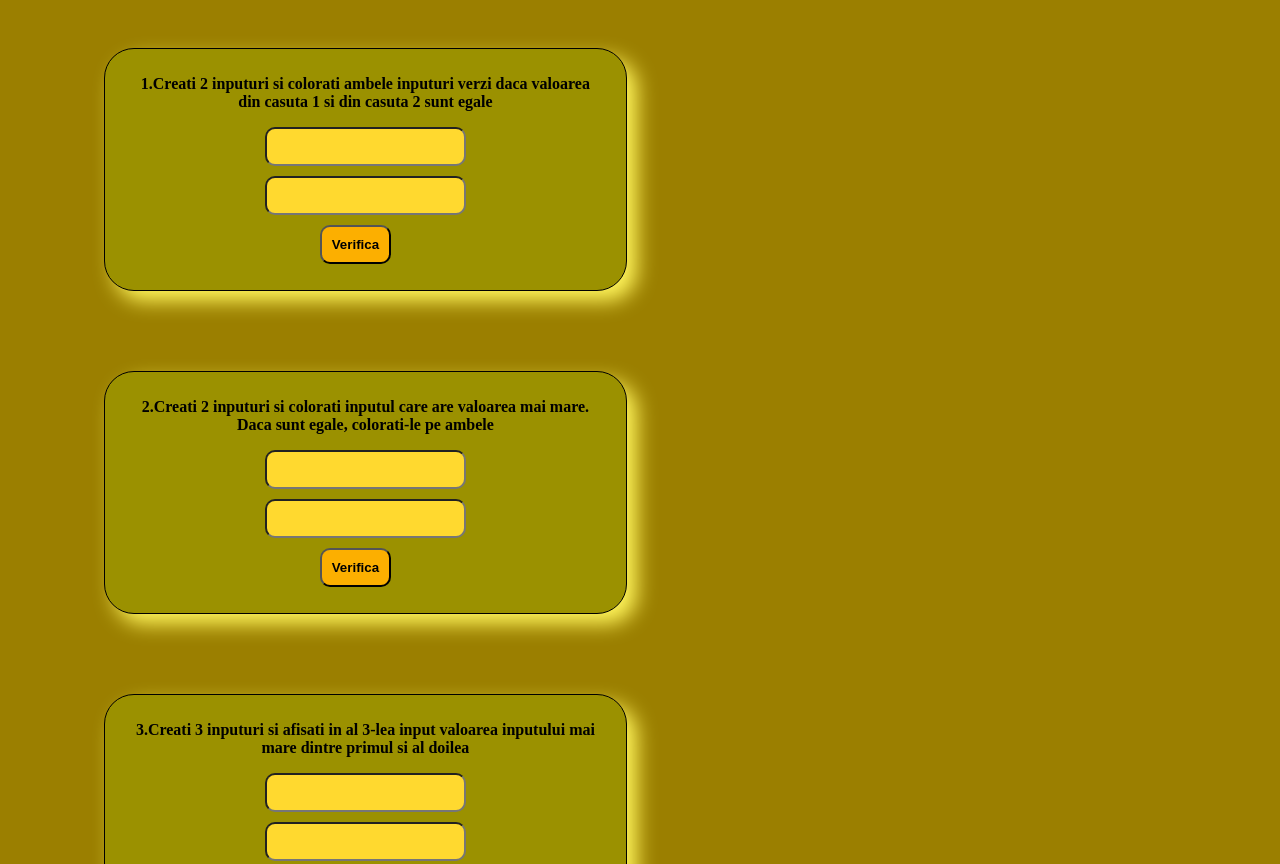
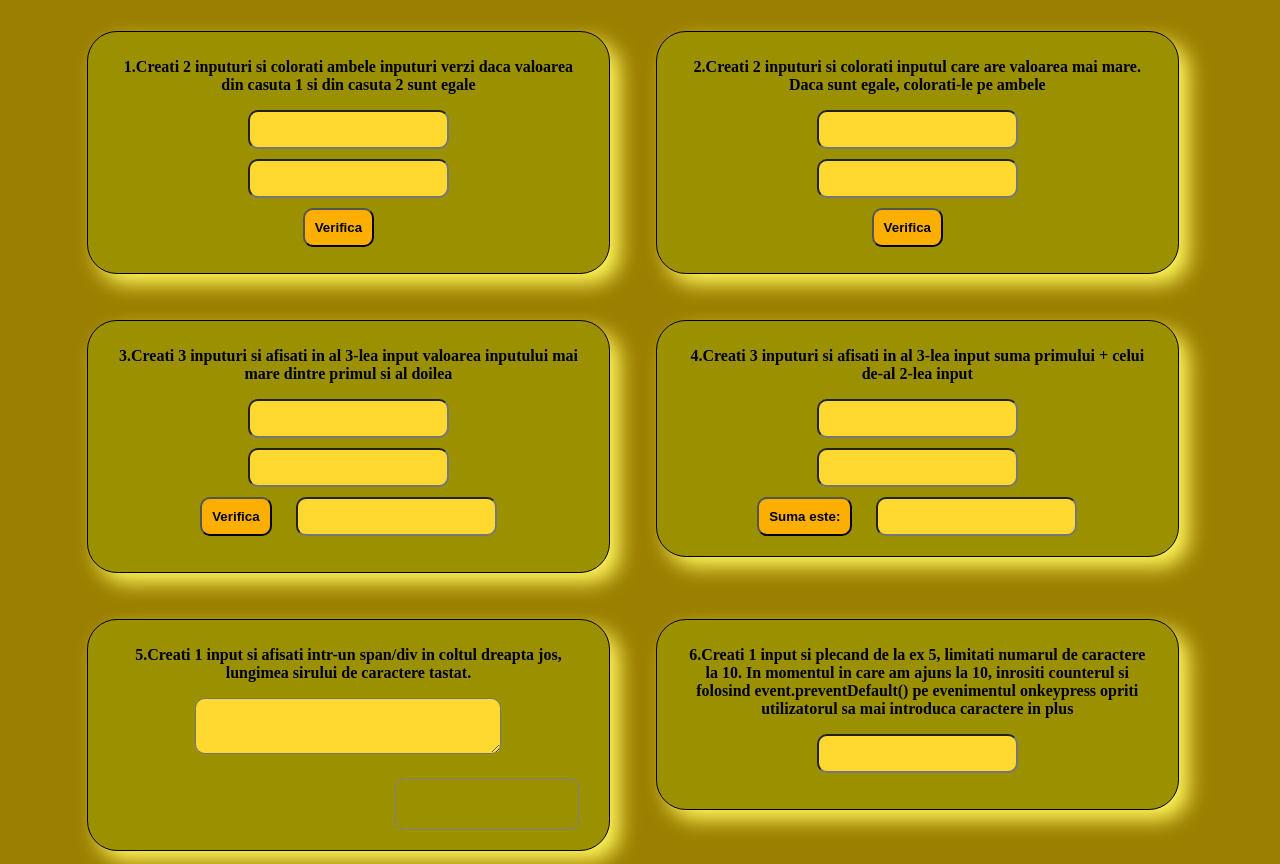
Before and after one commit to Simedre/Playing-with-JavaScript, a plain HTML site: page part3/index.html in a window 1280 px wide. Shown: the top 864 px of the page. Drawn offline with nearby package versions, Linux system fonts and the light colour scheme.

Commit message:
Update style.css

```diff
--- a/part3/style.css
+++ b/part3/style.css
@@ -48,7 +48,7 @@ textarea{
     border-radius: 30px;
     padding: 10px 30px;
     float: left;
-    margin: 40px;
+    margin: 2%;
     text-align: center;
     box-shadow: 10px 10px 20px #FFF55B;
     background-color: #9B9100;
```
